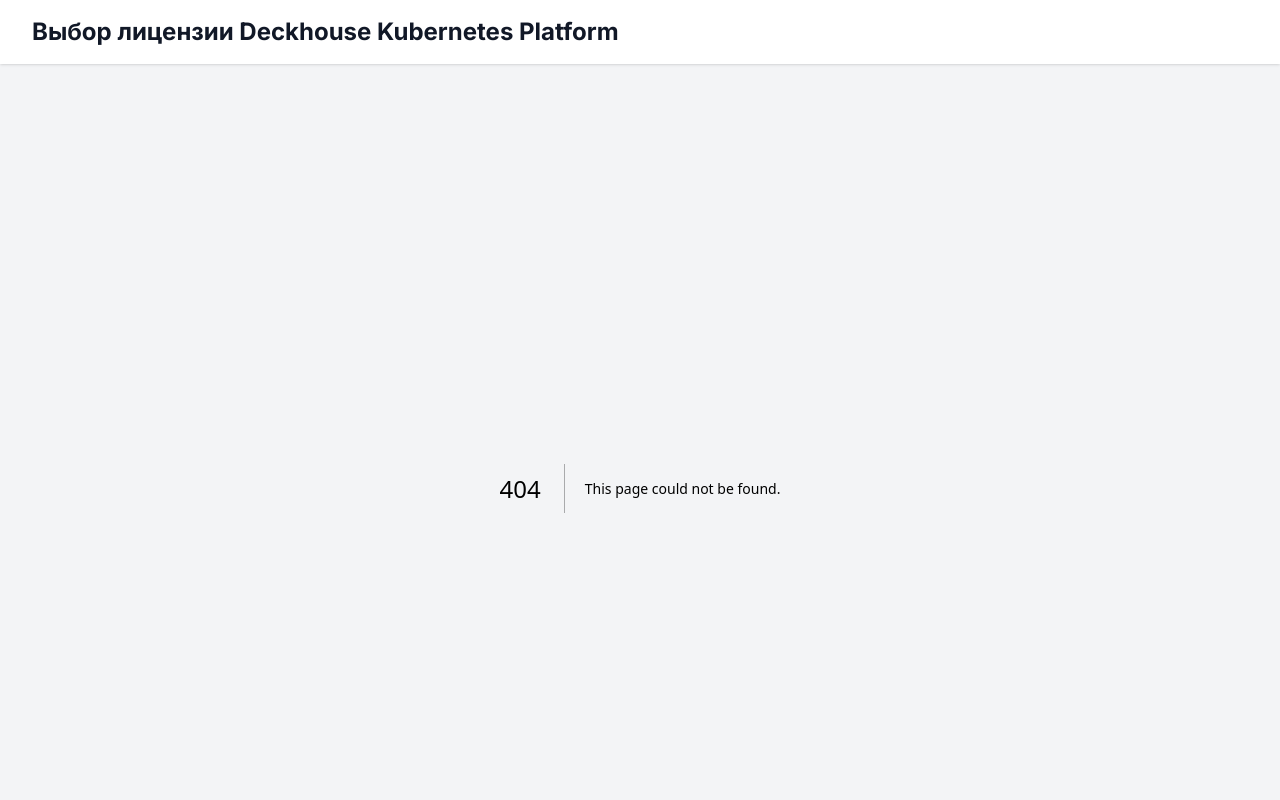
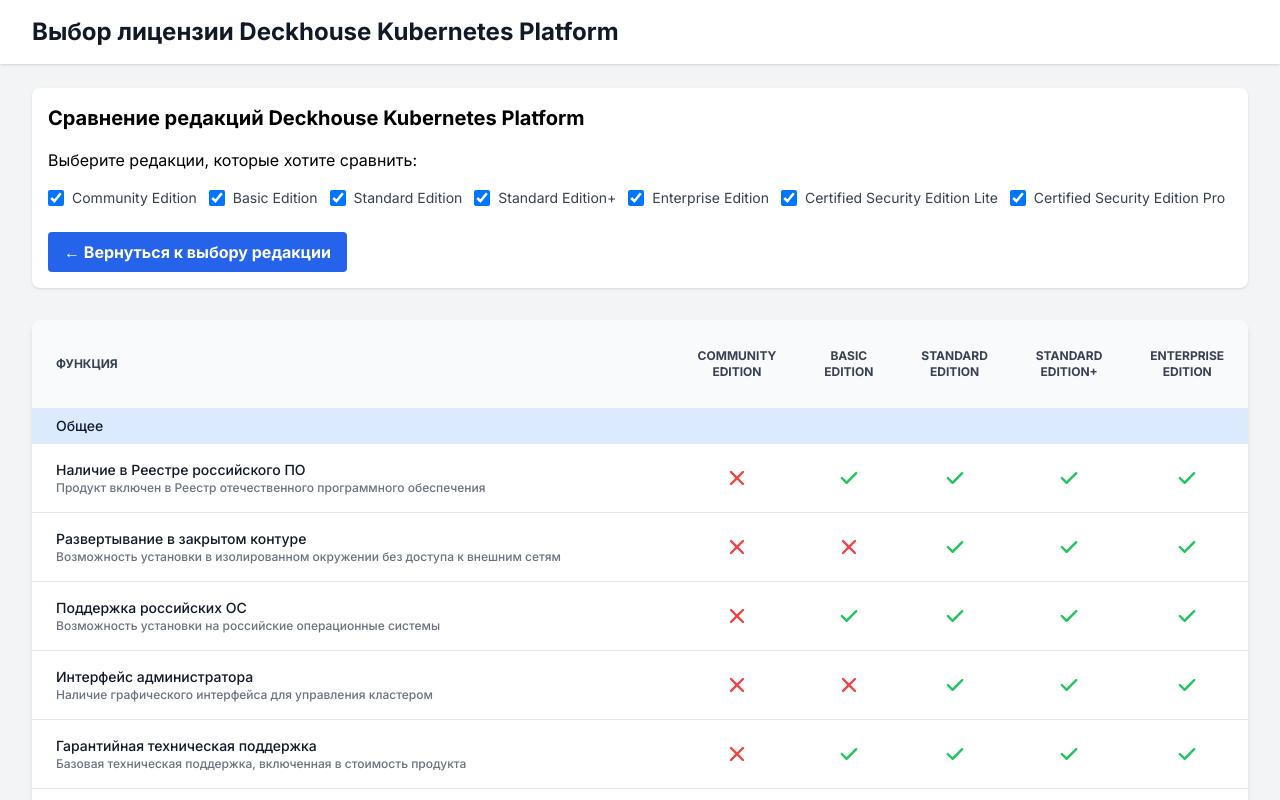
Before and after one commit to heAdz0r/dkp_license_graph, a Next.js app: page /compare in a window 1280 px wide. Before the commit this address had no page. Shown: the top 800 px of the page. Built offline with nearby package versions, Linux system fonts and the light colour scheme.

Commit message:
Добавлена страница полного сравнения редакций

```diff
--- /dev/null
+++ b/src/app/compare/page.tsx
@@ -0,0 +1,65 @@
+'use client';
+
+import React, { useState } from 'react';
+import ComparisonTable from '@/components/ComparisonTable';
+import { editions } from '@/data/licenseData';
+import Link from 'next/link';
+
+export default function ComparePage() {
+  const [selectedEditions, setSelectedEditions] = useState(
+    editions.map(e => e.id)
+  );
+
+  const handleEditionToggle = (editionId: string) => {
+    setSelectedEditions(prev => {
+      if (prev.includes(editionId)) {
+        return prev.filter(id => id !== editionId);
+      } else {
+        return [...prev, editionId];
+      }
+    });
+  };
+
+  return (
+    <div className="space-y-8">
+      <div className="bg-white p-4 shadow rounded-lg">
+        <h2 className="text-xl font-bold mb-4">Сравнение редакций Deckhouse Kubernetes Platform</h2>
+        <p className="mb-4">
+          Выберите редакции, которые хотите сравнить:
+        </p>
+
+        <div className="flex flex-wrap gap-3 mb-6">
+          {editions.map(edition => (
+            <div key={edition.id} className="flex items-center">
+              <input
+                type="checkbox"
+                id={`edition-${edition.id}`}
+                checked={selectedEditions.includes(edition.id)}
+                onChange={() => handleEditionToggle(edition.id)}
+                className="h-4 w-4 text-blue-600 rounded focus:ring-blue-500"
+              />
+              <label htmlFor={`edition-${edition.id}`} className="ml-2 text-sm text-gray-700">
+                {edition.name}
+              </label>
+            </div>
+          ))}
+        </div>
+
+        <Link
+          href="/"
+          className="inline-block px-4 py-2 bg-blue-600 hover:bg-blue-700 text-white font-bold rounded"
+        >
+          &larr; Вернуться к выбору редакции
+        </Link>
+      </div>
+
+      <ComparisonTable
+        selectedEditions={
+          selectedEditions.length > 0
+            ? editions.filter(e => selectedEditions.includes(e.id))
+            : undefined
+        }
+      />
+    </div>
+  );
+}
```
